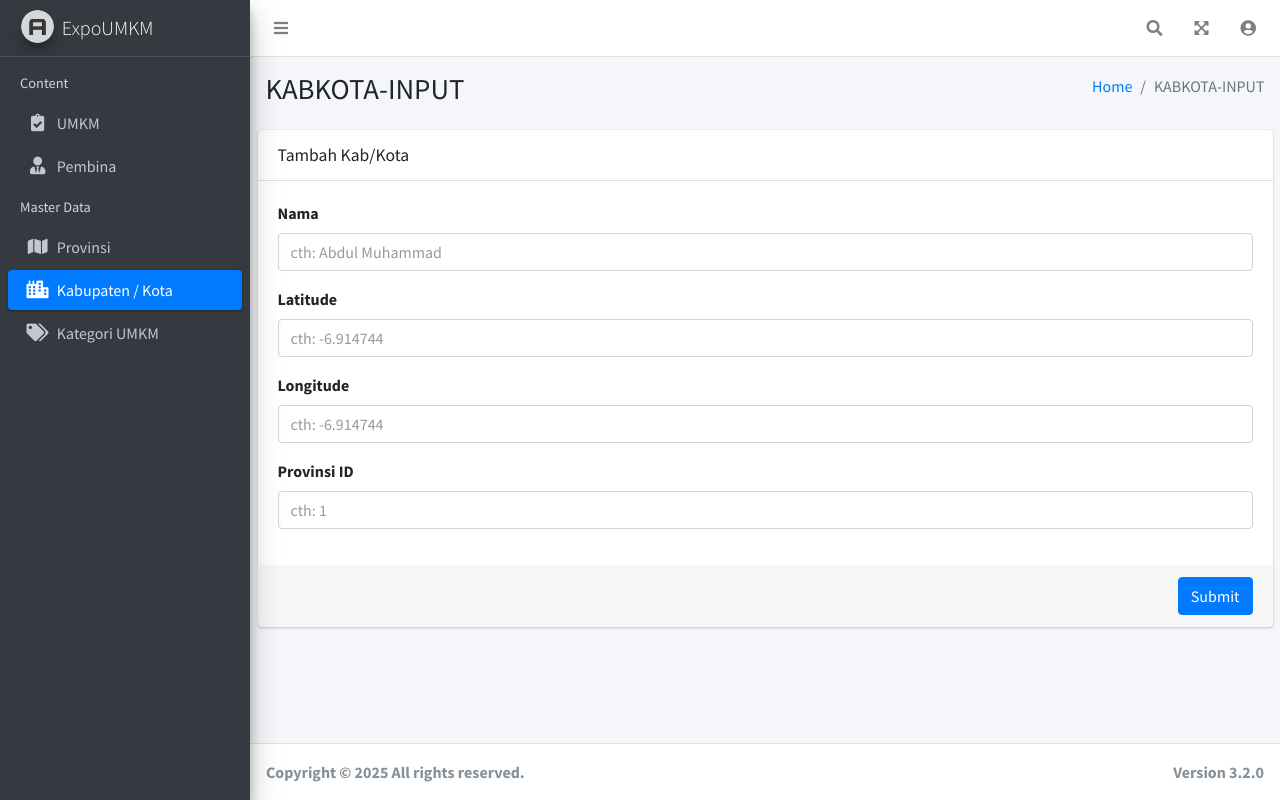
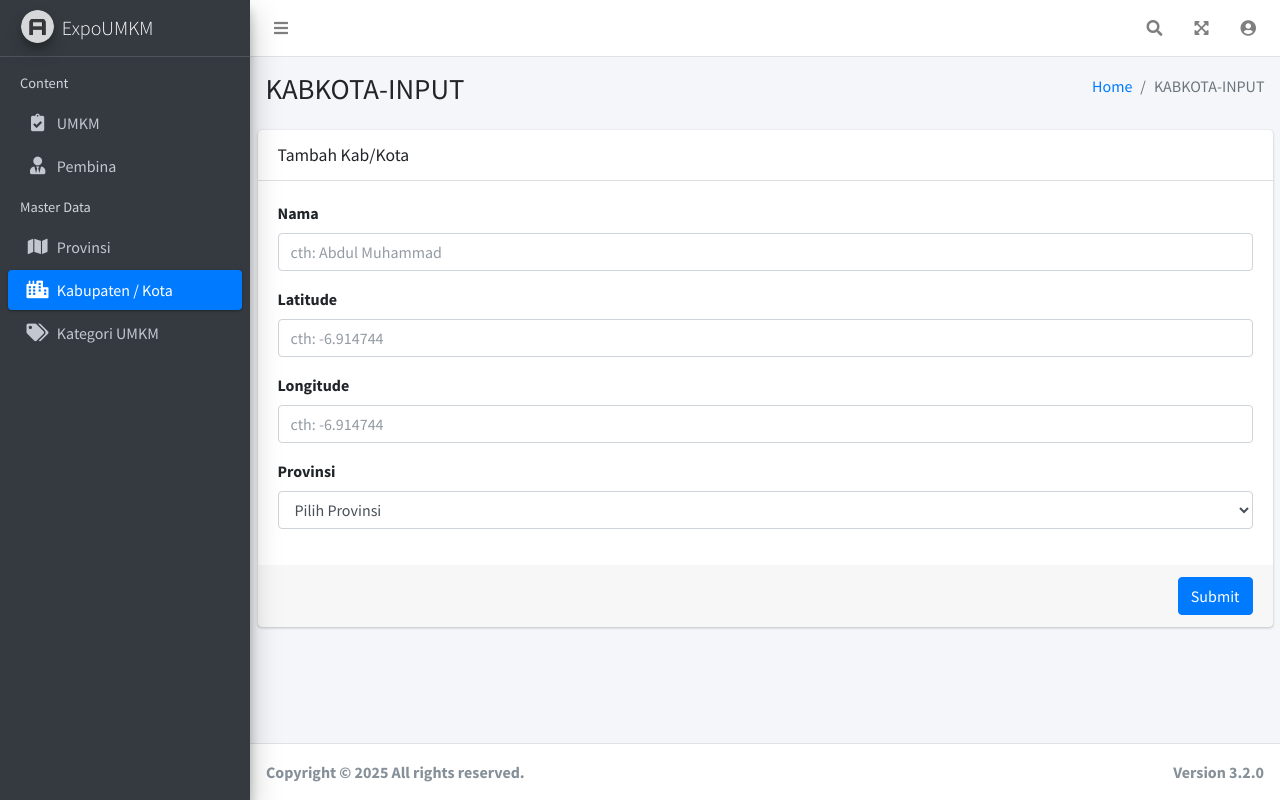
Before and after one commit to raffirmdhn/kuliah-pw-direktoriumkm, a PHP site: page /index.php?url=kabkota-input in a window 1280 px wide. Run offline with PHP 8.4, Linux system fonts and the light colour scheme; data comes from the database, SQL or seed files in the repository; some libraries are stand-ins or nearby versions.

Commit message:
Kabkkota select provinsi

```diff
--- a/Controllers/Kabkota.php
+++ b/Controllers/Kabkota.php
@@ -12,7 +12,7 @@ class Kabkota
 
     public function index()
     {
-        $stmt = $this->pdo->query("SELECT  * FROM kabkota");
+        $stmt = $this->pdo->query("SELECT kk.*, provinsi.nama as provinsi FROM kabkota kk LEFT JOIN provinsi ON kk.provinsi_id = provinsi.id");
         $data = $stmt->fetchAll();
 
         return $data;
@@ -20,7 +20,7 @@ class Kabkota
 
     public function show($id)
     {
-        $stmt = $this->pdo->prepare("SELECT * FROM kabkota WHERE id=:id");
+        $stmt = $this->pdo->prepare("SELECT kk.*, provinsi.nama as provinsi FROM kabkota kk LEFT JOIN provinsi ON kk.provinsi_id = provinsi.id WHERE kk.id=:id");
         $stmt->bindParam(':id', $id, PDO::PARAM_INT);
         $stmt->execute();
         $data = $stmt->fetch();
--- a/views/admin/kabkota-input.php
+++ b/views/admin/kabkota-input.php
@@ -1,5 +1,6 @@
 <?php
 require_once 'Controllers/Kabkota.php';
+require_once 'Controllers/Provinsi.php';
 require_once 'Helpers/helper.php';
 
 $kabkota_id = isset($_GET['id']) ? $_GET['id'] : null;
@@ -41,8 +42,15 @@ if (isset($_POST['type'])) {
           <input type="text" class="form-control" id="longitude" name="longitude" value="<?= getSafeFormValue($show_kabkota, 'longitude') ?>" placeholder="cth: -6.914744" required>
         </div>
         <div class="form-group">
-          <label for="provinsi_id">Provinsi ID</label>
-          <input type="text" class="form-control" id="provinsi_id" name="provinsi_id" value="<?= getSafeFormValue($show_kabkota, 'provinsi_id') ?>" placeholder="cth: 1" required>
+          <label for="provinsi_id">Provinsi</label>
+          <select class="form-control" id="provinsi_id" name="provinsi_id" required>
+            <option value="">Pilih Provinsi</option>
+            <?php foreach ($provinsi->index() as $prov): ?>
+              <option value="<?= $prov['id'] ?>" <?= getSafeFormValue($show_kabkota, 'provinsi_id') == $prov['id'] ? 'selected' : '' ?>>
+                <?= $prov['nama'] ?>
+              </option>
+            <?php endforeach; ?>
+          </select>
         </div>
       </div>
 
```
Also changed, not shown: views/admin/kabkota.php (+4 -5 lines).
